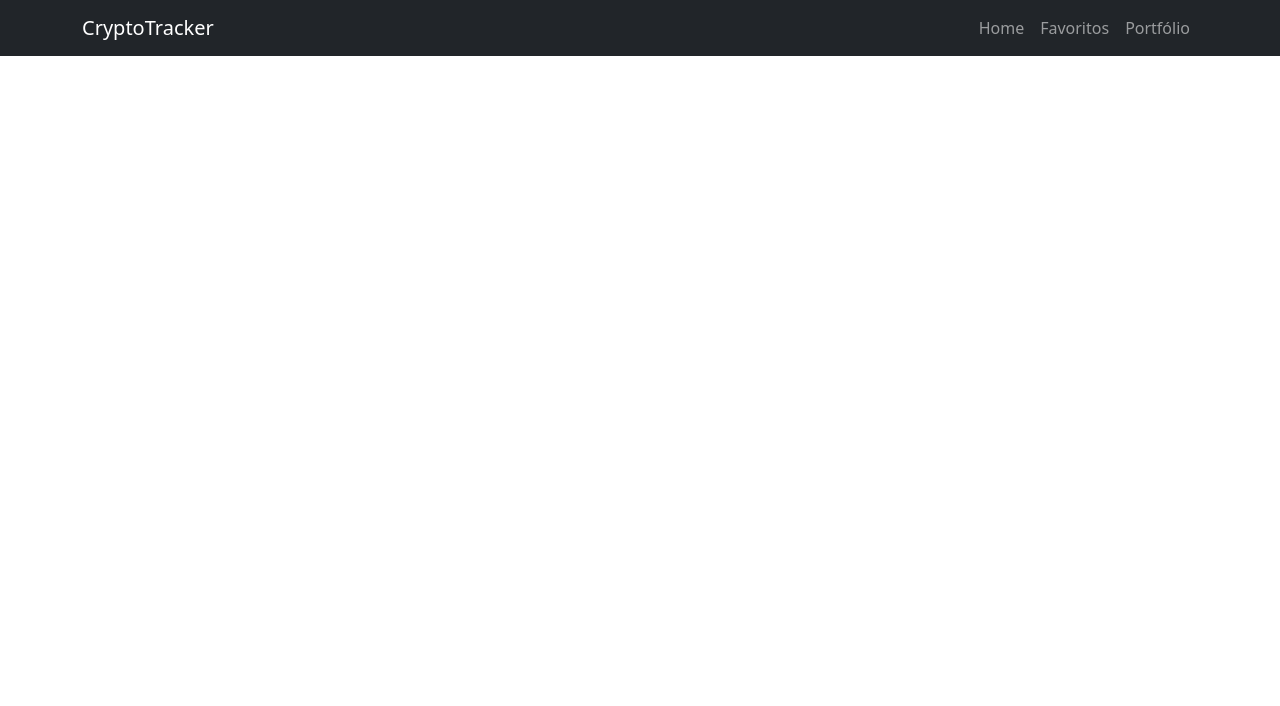
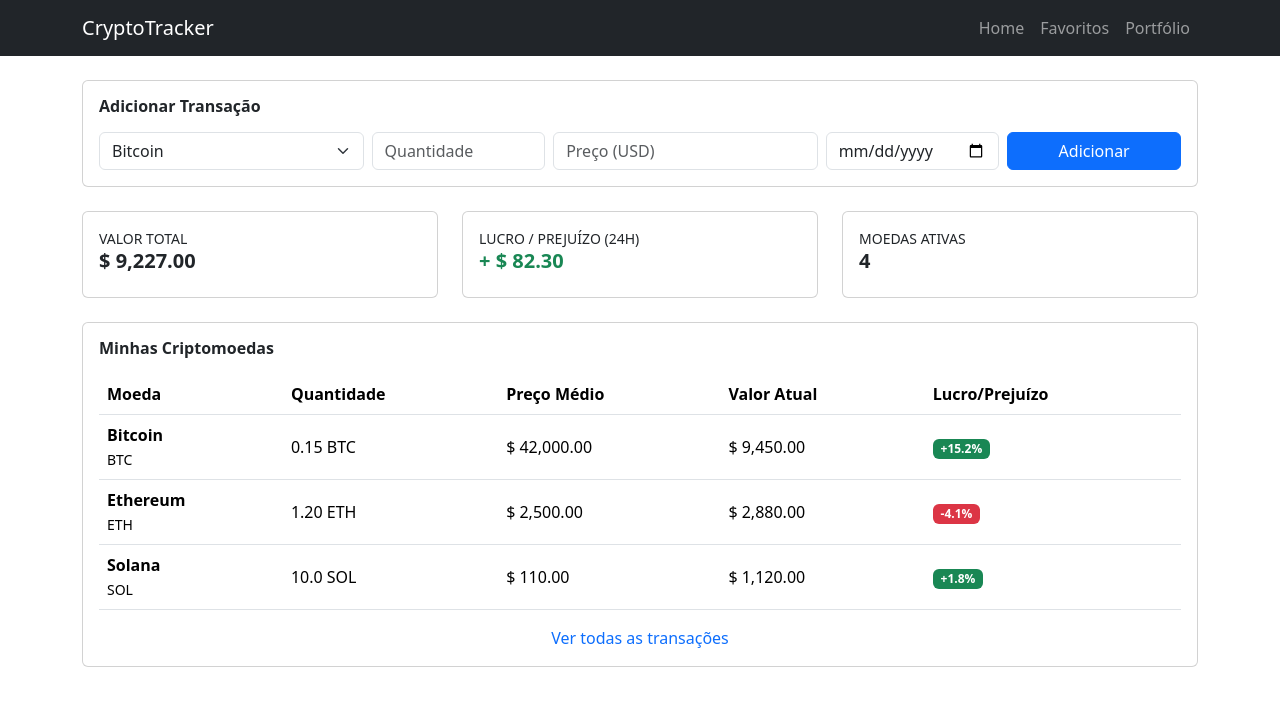
Before and after one commit to gabrielbucz/crypto-portfolio-tracker, a plain HTML site: page pages/portfolio.html in a window 1280 px wide. Drawn offline with nearby package versions, Linux system fonts and the light colour scheme.

Commit message:
Finalizaçao de layout

```diff
--- a/pages/portfolio.html
+++ b/pages/portfolio.html
@@ -27,8 +27,117 @@
             </div>
         </div>
     </nav>
+    <div class="container my-4">
 
-    <script src="https://cdn.jsdelivr.net/npm/bootstrap@5.3.2/dist/js/bootstrap.bundle.min.js"></script>
+        <div class="card p-3 mb-4">
+            <h6 class="fw-bold mb-3">Adicionar Transação</h6>
+
+            <div class="row g-2">
+                <div class="col-md-3">
+                    <select class="form-select" aria-label="Default select example">
+                        <option value="1">Bitcoin</option>
+                        <option value="2">Etherium</option>
+                        <option value="3">Solana</option>
+                        <option value="4">BNB</option>
+                        <option value="5">Tron</option>
+                        <option value="6">XRP</option>
+                    </select>
+                </div>
+
+                <div class="col-md-2">
+                    <input type="number" class="form-control" placeholder="Quantidade">
+                </div>
+
+                <div class="col-md-3">
+                    <input type="number" class="form-control" placeholder="Preço (USD)">
+                </div>
+
+                <div class="col-md-2">
+                    <input type="date" class="form-control">
+                </div>
+
+                <div class="col-md-2">
+                    <button class="btn btn-primary w-100">Adicionar</button>
+                </div>
+            </div>
+        </div>
+
+
+        <div class="row mb-4">
+            <div class="col-md-4">
+                <div class="card p-3">
+                    <small>VALOR TOTAL</small>
+                    <h5 class="fw-bold">$ 9,227.00</h5>
+                </div>
+            </div>
+
+            <div class="col-md-4">
+                <div class="card p-3">
+                    <small>LUCRO / PREJUÍZO (24H)</small>
+                    <h5 class="text-success fw-bold">+ $ 82.30</h5>
+                </div>
+            </div>
+
+            <div class="col-md-4">
+                <div class="card p-3">
+                    <small>MOEDAS ATIVAS</small>
+                    <h5 class="fw-bold">4</h5>
+                </div>
+            </div>
+        </div>
+
+        <div class="card p-3">
+            <h6 class="fw-bold mb-3">Minhas Criptomoedas</h6>
+
+            <table class="table align-middle">
+                <thead>
+                    <tr>
+                        <th>Moeda</th>
+                        <th>Quantidade</th>
+                        <th>Preço Médio</th>
+                        <th>Valor Atual</th>
+                        <th>Lucro/Prejuízo</th>
+                    </tr>
+                </thead>
+
+                <tbody>
+                    <tr>
+                        <td><strong>Bitcoin</strong><br><small>BTC</small></td>
+                        <td>0.15 BTC</td>
+                        <td>$ 42,000.00</td>
+                        <td>$ 9,450.00</td>
+                        <td><span class="badge bg-success">+15.2%</span></td>
+                    </tr>
+
+                    <tr>
+                        <td><strong>Ethereum</strong><br><small>ETH</small></td>
+                        <td>1.20 ETH</td>
+                        <td>$ 2,500.00</td>
+                        <td>$ 2,880.00</td>
+                        <td><span class="badge bg-danger">-4.1%</span></td>
+                    </tr>
+
+                    <tr>
+                        <td><strong>Solana</strong><br><small>SOL</small></td>
+                        <td>10.0 SOL</td>
+                        <td>$ 110.00</td>
+                        <td>$ 1,120.00</td>
+                        <td><span class="badge bg-success">+1.8%</span></td>
+                    </tr>
+                </tbody>
+            </table>
+
+            <div class="text-center">
+                <a href="#" class="text-primary text-decoration-none">Ver todas as transações</a>
+            </div>
+        </div>
+
+    </div>
+
+</body>
+
+
+<script src="https://cdn.jsdelivr.net/npm/bootstrap@5.3.2/dist/js/bootstrap.bundle.min.js"></script>
 </body>
 
 </html>
```
